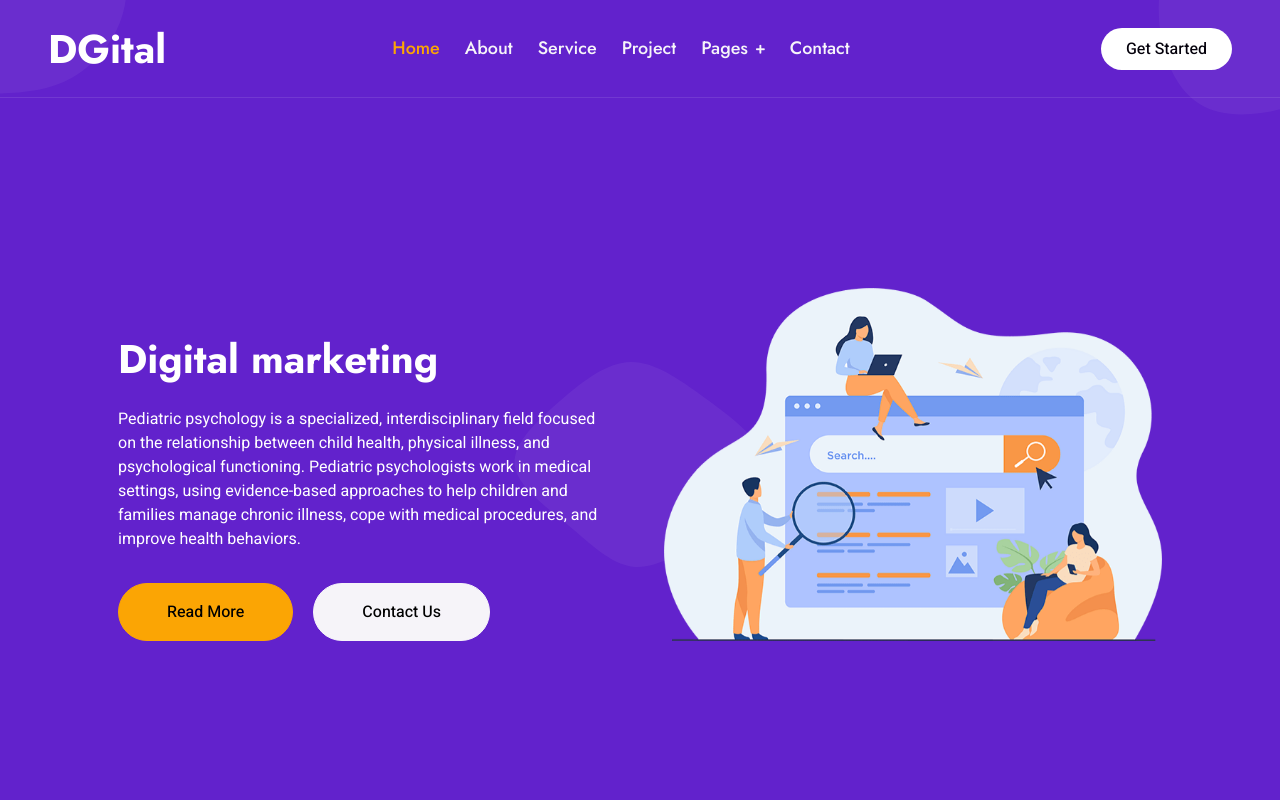
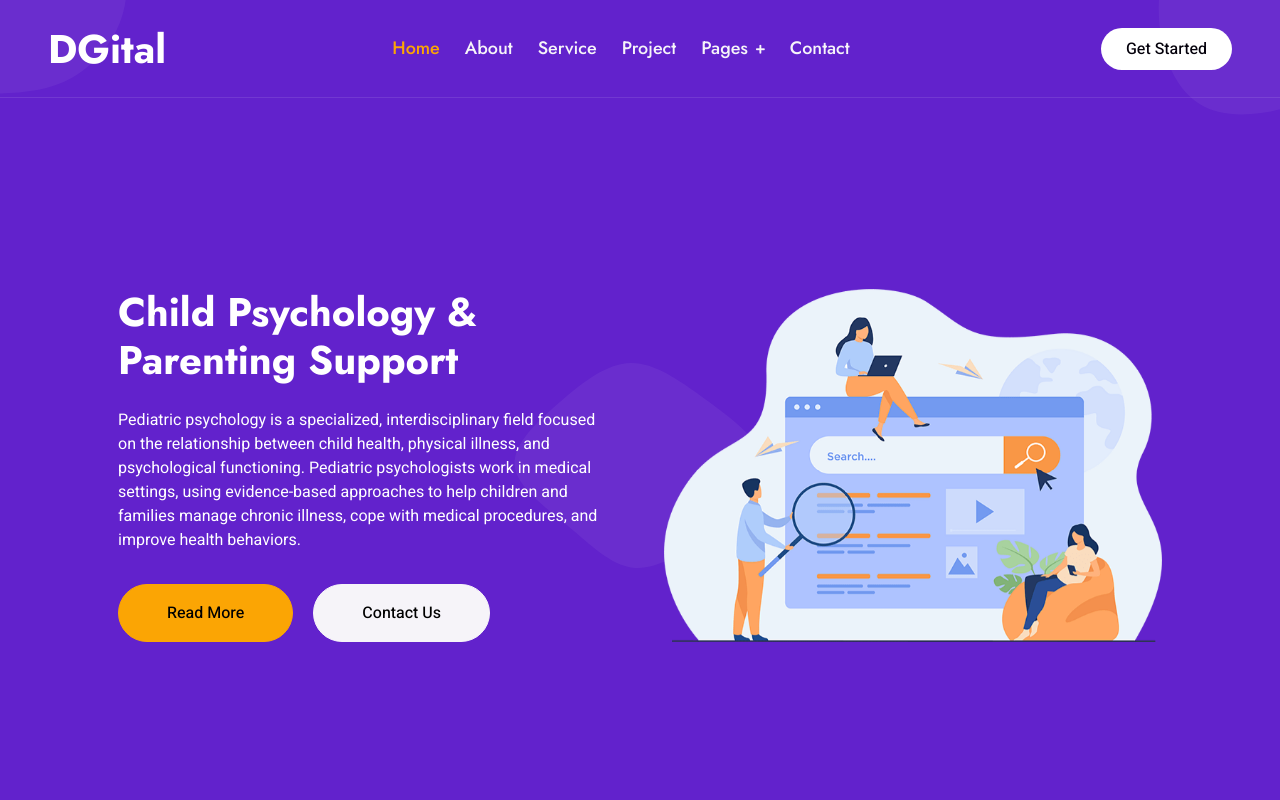
Before and after one commit to bradk342/SLA-PROJECT, a plain HTML site: page index.html in a window 1280 px wide. Shown: the top 800 px of the page. Drawn offline with nearby package versions, Linux system fonts and the light colour scheme.

Commit message:
Update index.html

```diff
--- a/index.html
+++ b/index.html
@@ -77,7 +77,7 @@
                 <div class="container px-lg-5">
                     <div class="row g-5 align-items-end">
                         <div class="col-lg-6 text-center text-lg-start">
-                            <h1 class="text-white mb-4 animated slideInDown">Digital marketing</h1>
+                            <h1 class="text-white mb-4 animated slideInDown">Child Psychology & Parenting Support</h1>
                             <p class="text-white pb-3 animated slideInDown">Pediatric psychology is a specialized, interdisciplinary field focused on the relationship between child health, physical illness, and psychological functioning. Pediatric psychologists work in medical settings, using evidence-based approaches to help children and families manage chronic illness, cope with medical procedures, and improve health behaviors.</p>
                             <a href="" class="btn btn-secondary py-sm-3 px-sm-5 rounded-pill me-3 animated slideInLeft">Read More</a>
                             <a href="" class="btn btn-light py-sm-3 px-sm-5 rounded-pill animated slideInRight">Contact Us</a>
```
